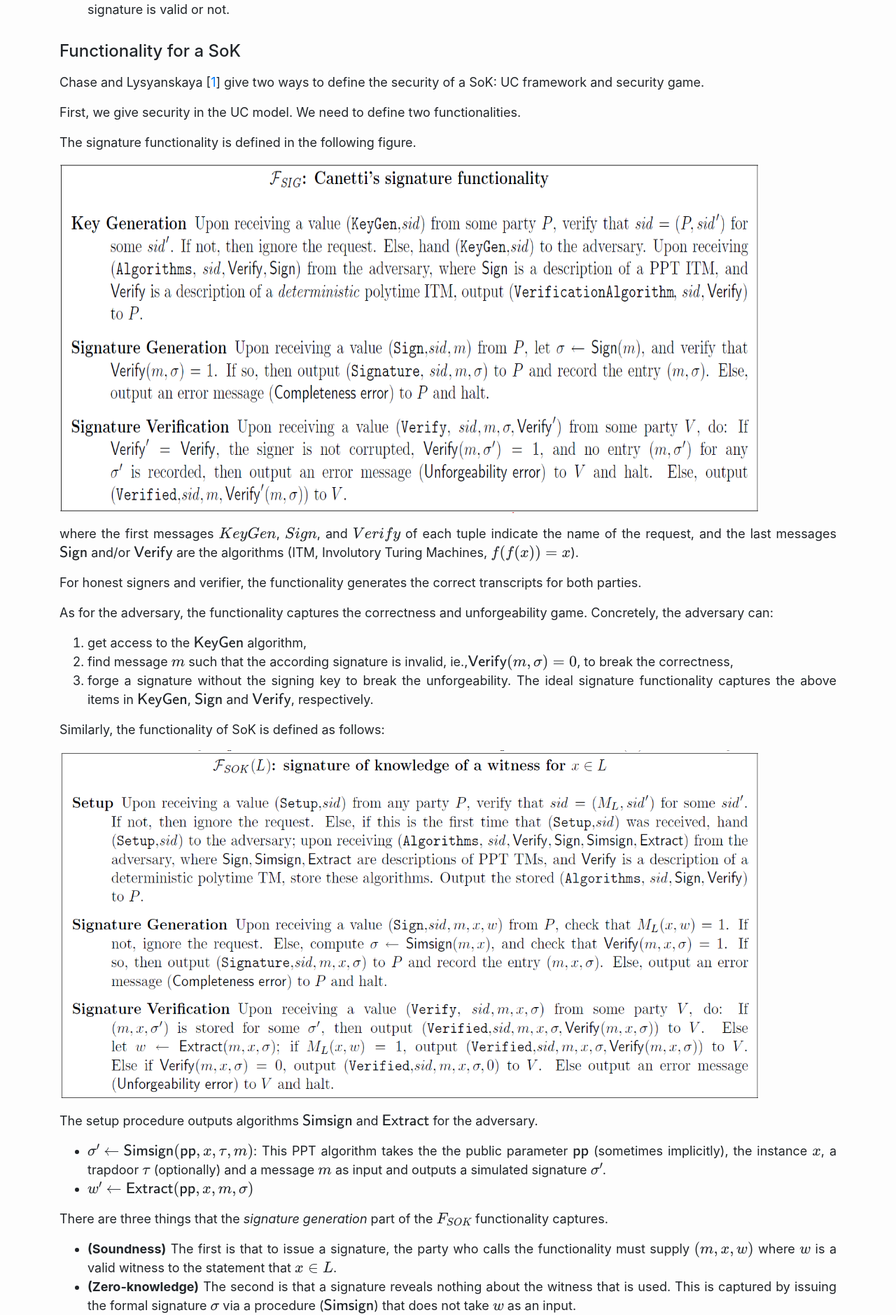
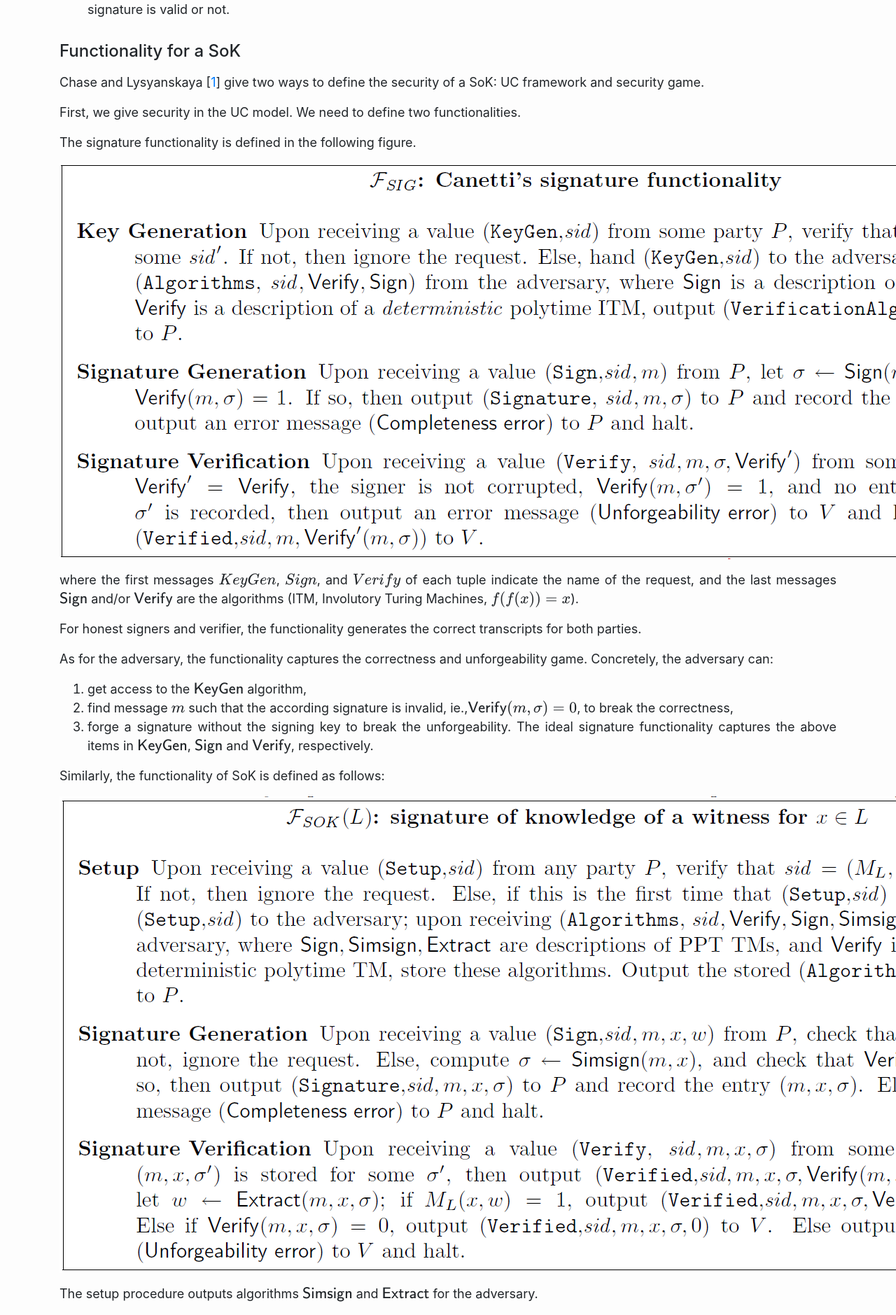
Before and after one commit to YanYingfei/yanyingfei.github.io, a Jekyll site: the page built from _posts/2023-11-07-Signature-of-Knowledge.md, in a window 1280 px wide. Shown: the part 634-2513 px from the top of the page at 70% size. Built offline with Jekyll 4.4.1, drawn with Linux system fonts in a browser that asks for light colours; formulas are drawn with MathJax 3.

Commit message:
Update 2023-11-07-Signature-of-Knowledge.md

```diff
--- a/_posts/2023-11-07-Signature-of-Knowledge.md
+++ b/_posts/2023-11-07-Signature-of-Knowledge.md
@@ -24,7 +24,7 @@ First, we give security in the UC model. We need to define two functionalities.
 
 The signature functionality is defined in the following figure.
 
-<p><img src="/functionality-sig.png" alt="functionality-sig" width="1000" height="500"></p>
+<p><img src="/functionality-sig.png" alt="functionality-sig" class="responsive-image"></p>
 
 where the first messages $KeyGen$, $Sign$, and $Verify$ of each tuple indicate the name of the request,  and the last messages $\mathsf{Sign}$ and/or $\mathsf{Verify}$ are the algorithms (ITM, Involutory Turing Machines, $f(f(x))=x$).
 
@@ -38,7 +38,8 @@ The ideal signature functionality captures the above items in $\mathsf{KeyGen}$,
 
 Similarly, the functionality of SoK is defined as follows:
 
-<p><img src="/functionality-sim-sok.png" alt="functionality-sok" width="1000" height="500"></p>
+<p><img src="/functionality-sim-sok.png" alt="functionality-sok" class="responsive-image"> </p>
+
 
 The setup procedure outputs algorithms $\mathsf{Simsign}$ and $\mathsf{Extract}$ for the adversary.
 - $\sigma' \gets \mathsf{Simsign}(\mathsf{pp}, x, \tau, m)$: This PPT algorithm takes the the public parameter $\mathsf{pp}$ (sometimes implicitly), the instance $x$, a trapdoor $\tau$ (optionally) and a message $m$ as input and outputs a simulated signature $\sigma'$.
```
